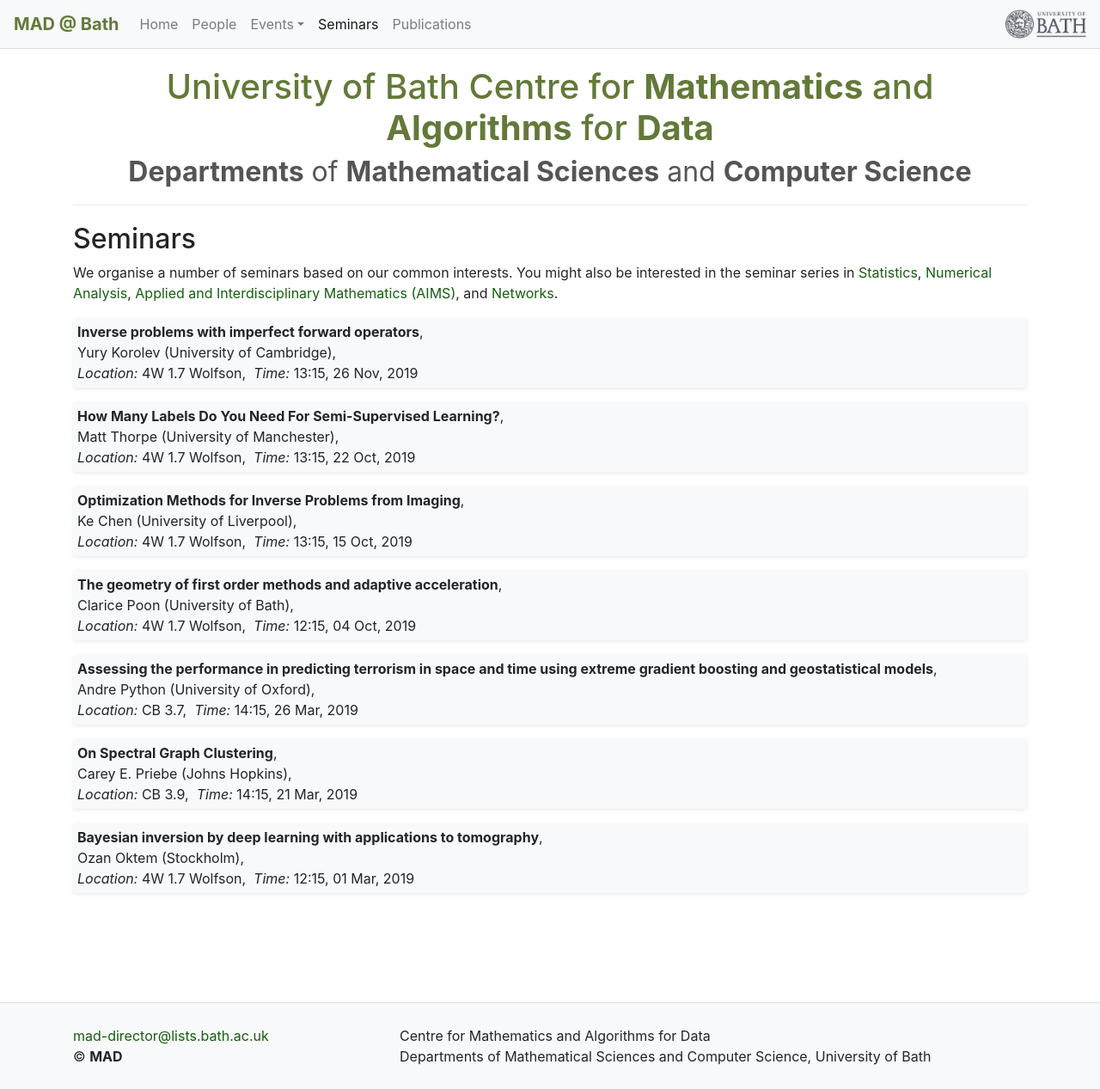
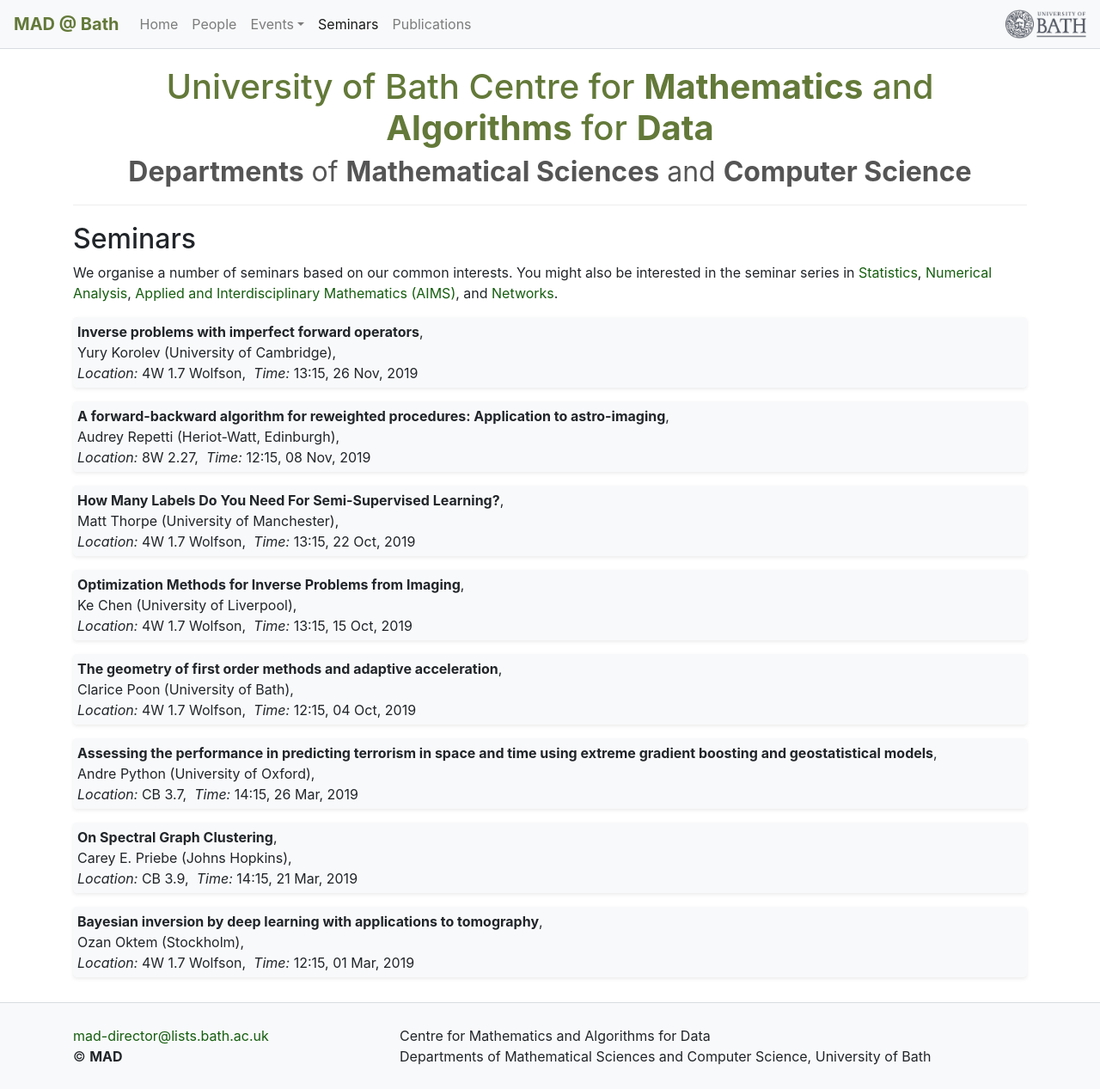
Before and after one commit to mathematics-and-algorithms-for-data/mathematics-and-algorithms-for-data.github.io, a Jekyll site: the page built from seminars.md, in a window 1280 px wide and 1267 px high. Shown: the whole window at 86% size. Built offline with Jekyll 4.4.1, drawn with Linux system fonts in a browser that asks for light colours; nearby versions of some CDN libraries.

Commit message:
add seminar: repetti

```diff
--- a/_data/seminars.yml
+++ b/_data/seminars.yml
@@ -1,4 +1,9 @@
 seminars:
+  - title: "A forward-backward algorithm for reweighted procedures: Application to astro-imaging"
+    speaker: "Audrey Repetti (Heriot-Watt, Edinburgh)"
+    url: "http://people.bath.ac.uk/sg968/NAseminars/naseminar.html"
+    date: 2019-11-08 12:15
+    location: "8W 2.27"
   - title: "The geometry of first order methods and adaptive acceleration"
     speaker: "Clarice Poon (University of Bath)"
     url: "http://people.bath.ac.uk/sg968/NAseminars/naseminar.html"
```
